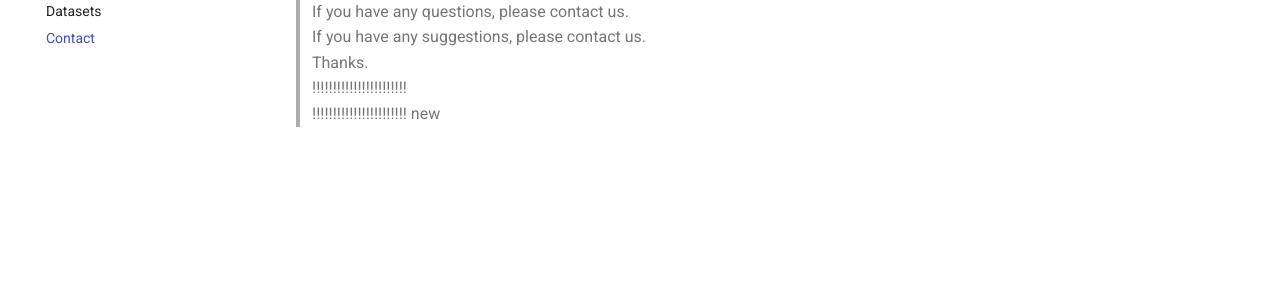
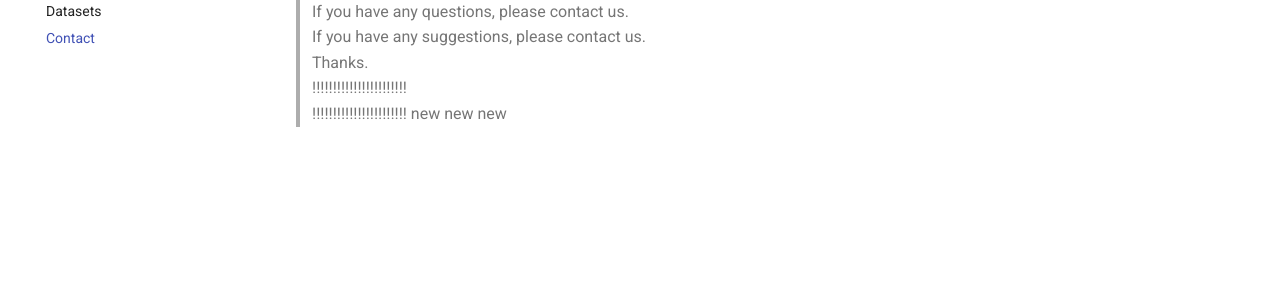
Before and after one commit to ICS-Datasets/website_datasets, an MkDocs documentation site: the page built from docs/contact.md, in a window 1280 px wide. Shown: the part 181-481 px from the top of the page. Built offline with MkDocs 1.6.1 and Material for MkDocs 9.7.7, drawn with Linux system fonts in a browser that asks for light colours.

Commit message:
A new commit

```diff
--- a/docs/contact.md
+++ b/docs/contact.md
@@ -4,4 +4,4 @@
 > Thanks.
 > !!!!!!!!!!!!!!!!!!!!!!!
 > !!!!!!!!!!!!!!!!!!!!!!!
-> new
+> new new new
```
